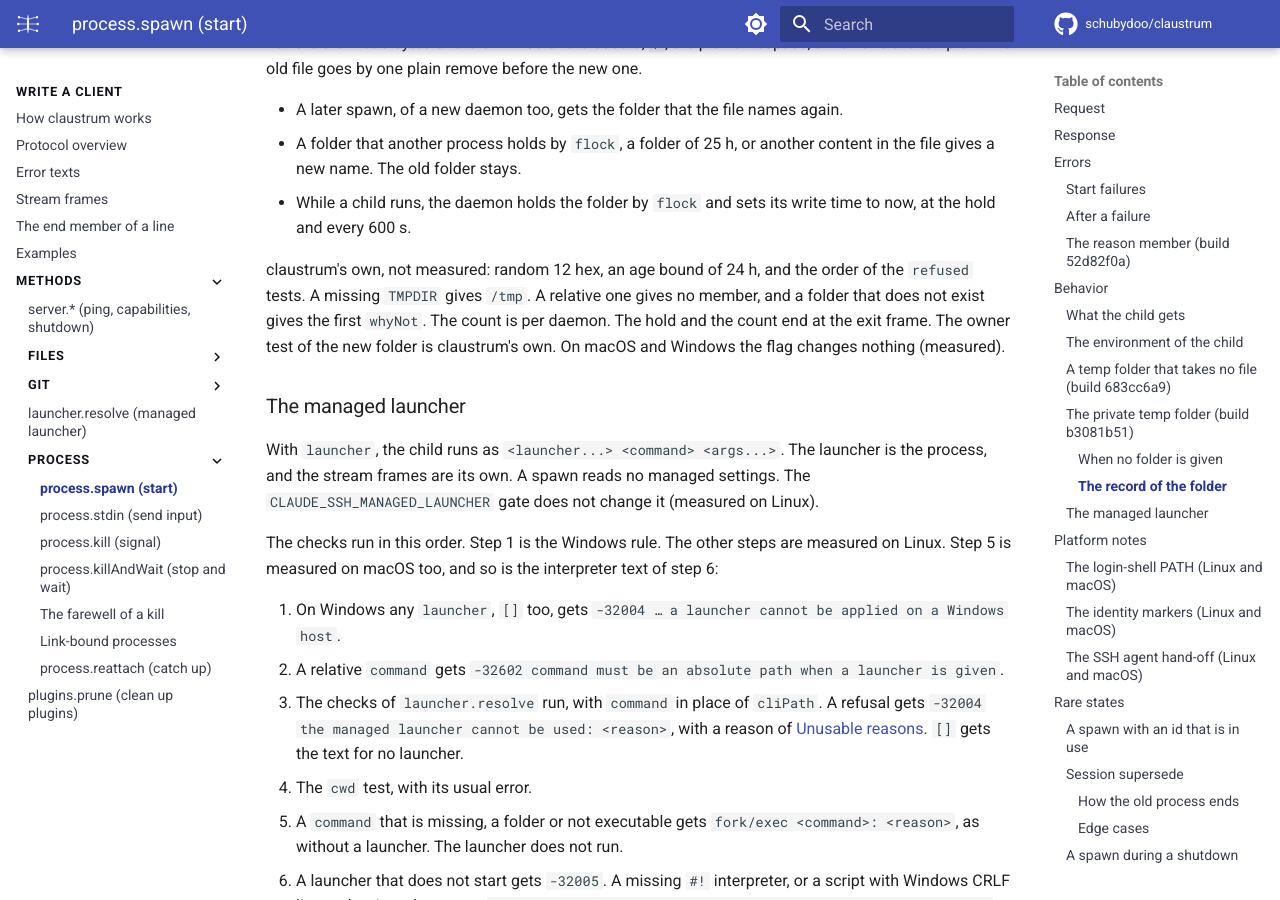
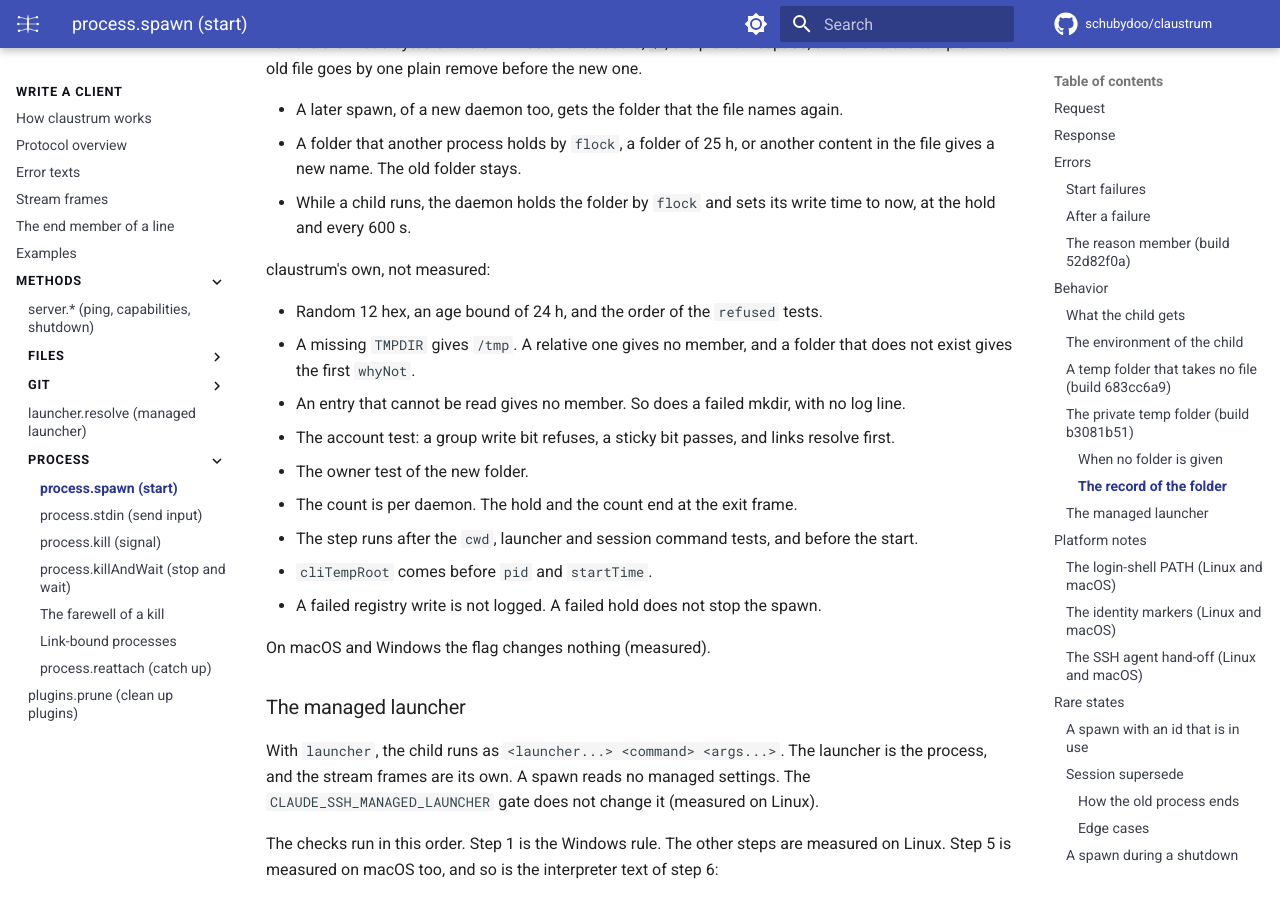
Before and after one commit to schubydoo/claustrum, an MkDocs documentation site: the page built from docs/protocol/process-spawn.md, in a window 1280 px wide and 900 px high, scrolled down 5948 px. Built offline with MkDocs 1.6.1 and Material for MkDocs 9.7.7, drawn with Linux system fonts in a browser that asks for light colours; comment, search, counter and statistics services are not loaded.

Commit message:
docs(process): list the own parts of the private temp folder
Co-Authored-By: Claude Opus 5.5 <noreply@anthropic.com>

```diff
--- a/docs/protocol/process-spawn.md
+++ b/docs/protocol/process-spawn.md
@@ -157,7 +157,19 @@ The run dir holds `cli-temp-root-<16 hex>`, mode 0600, with the folder name and
 - A folder that another process holds by `flock`, a folder of 25 h, or another content in the file gives a new name. The old folder stays.
 - While a child runs, the daemon holds the folder by `flock` and sets its write time to now, at the hold and every 600 s.
 
-claustrum's own, not measured: random 12 hex, an age bound of 24 h, and the order of the `refused` tests. A missing `TMPDIR` gives `/tmp`. A relative one gives no member, and a folder that does not exist gives the first `whyNot`. The count is per daemon. The hold and the count end at the exit frame. The owner test of the new folder is claustrum's own. On macOS and Windows the flag changes nothing (measured).
+claustrum's own, not measured:
+
+- Random 12 hex, an age bound of 24 h, and the order of the `refused` tests.
+- A missing `TMPDIR` gives `/tmp`. A relative one gives no member, and a folder that does not exist gives the first `whyNot`.
+- An entry that cannot be read gives no member. So does a failed mkdir, with no log line.
+- The account test: a group write bit refuses, a sticky bit passes, and links resolve first.
+- The owner test of the new folder.
+- The count is per daemon. The hold and the count end at the exit frame.
+- The step runs after the `cwd`, launcher and session command tests, and before the start.
+- `cliTempRoot` comes before `pid` and `startTime`.
+- A failed registry write is not logged. A failed hold does not stop the spawn.
+
+On macOS and Windows the flag changes nothing (measured).
 
 ### The managed launcher
 
```
Also changed, not shown: 2 other files.
